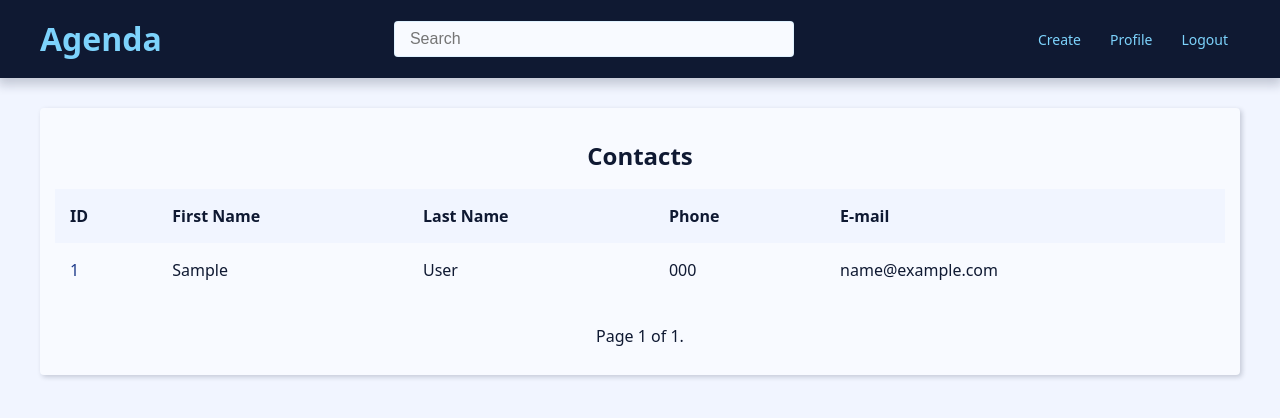
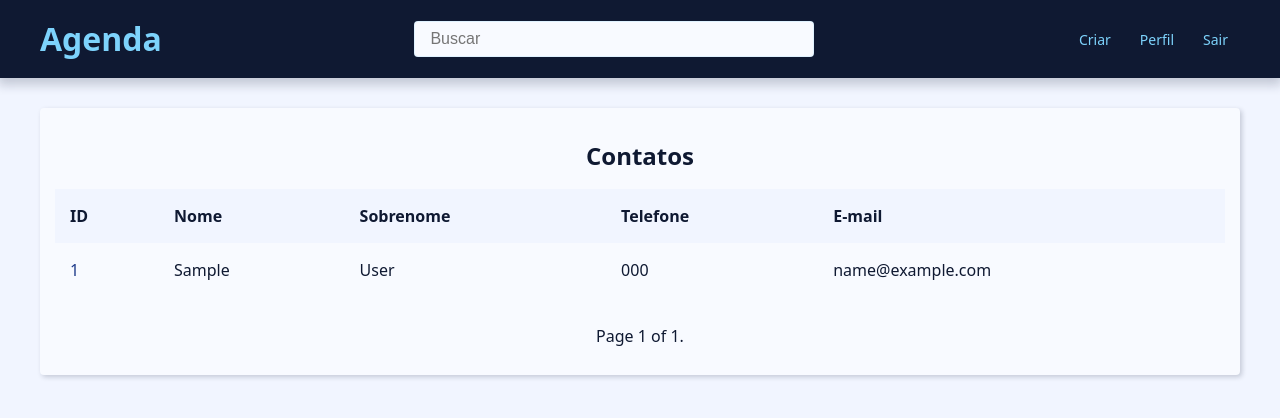
Before and after one commit to devNatanFrei/agenda-projeto, a Django app: page / in a window 1280 px wide. Shown: the top 418 px of the page. Run offline with Django 5.2, Linux system fonts and the light colour scheme; a user stored in the database is signed in; tables that the repository leaves empty hold one stand-in row (values such as "Sample post").

Commit message:
change to portuguese

```diff
--- a/base_templates/global/partials/_header.html
+++ b/base_templates/global/partials/_header.html
@@ -14,7 +14,7 @@
             <form action="{% url 'contact:search' %}" method="GET">
                 <input type="text"
                 class="search-input"
-                placeholder="Search"
+                placeholder="Buscar"
                 id="search" name="q"
                 value="{{ request.GET.q.strip }}">
             </form>
@@ -26,28 +26,28 @@
                 {% if user.is_authenticated %}
                     <li class="menu-item">
                         <a href="{% url 'contact:create' %}" class="menu-link">
-                            Create
+                            Criar
                         </a>
                     </li>
                     <li class="menu-item">
                         <a href="{% url 'contact:user_update' %}" class="menu-link">
-                            Profile
+                            Perfil
                         </a>
                     </li>
                     <li class="menu-item">
                         <a href="{% url 'contact:logout' %}" class="menu-link">
-                            Logout
+                            Sair
                         </a>
                     </li>
                 {% else %}
                     <li class="menu-item">
                         <a href="{% url 'contact:logout' %}" class="menu-link">
-                            Login
+                            Entrar
                         </a>
                     </li>
                     <li class="menu-item">
                         <a href="{% url 'contact:register' %}" class="menu-link">
-                            Register
+                            Cadastrar
                         </a>
                     </li>
                 {% endif %}
--- a/contact/templates/contact/create.html
+++ b/contact/templates/contact/create.html
@@ -3,7 +3,7 @@
 {% block content %}
   <div class="form-wrapper">
 
-    <h2>Contact</h2>
+    <h2>Contato</h2>
 
     <form
       action="{{ form_action }}"
@@ -45,7 +45,7 @@
 
       <div class="form-content">
         <div class="form-group">
-          <button class="btn" type="submit">Send</button>
+          <button class="btn" type="submit">Enviar</button>
         </div>
       </div>
 
--- a/contact/templates/contact/index.html
+++ b/contact/templates/contact/index.html
@@ -5,15 +5,15 @@
     <div class="responsive-table">
       <table class="contacts-table">
         <caption class="table-caption ">
-          Contacts
+          Contatos
         </caption>
 
         <thead>
           <tr class="table-row table-row-header">
             <th class="table-header">ID</th>
-            <th class="table-header">First Name</th>
-            <th class="table-header">Last Name</th>
-            <th class="table-header">Phone</th>
+            <th class="table-header">Nome</th>
+            <th class="table-header">Sobrenome</th>
+            <th class="table-header">Telefone</th>
             <th class="table-header">E-mail</th>
           </tr>
         </thead>
--- a/contact/templates/contact/partials/_user-form.html
+++ b/contact/templates/contact/partials/_user-form.html
@@ -27,7 +27,7 @@ method="POST"
 {% endif %}
 <div class="form-content">
   <div class="form-group">
-    <button class="btn" type="submit">Send</button>
+    <button class="btn" type="submit">Enviar</button>
   </div>
 </div>
 </form>
--- a/contact/templates/contact/register.html
+++ b/contact/templates/contact/register.html
@@ -2,7 +2,7 @@
 
 {% block content %}
   <div class="form-wrapper">
-    <h2>Register</h2>
+    <h2>Cadastro</h2>
 
    {% include "contact/partials/_user-form.html" %}
   </div>
--- a/contact/templates/contact/user_update.html
+++ b/contact/templates/contact/user_update.html
@@ -2,7 +2,7 @@
 
 {% block content %}
   <div class="form-wrapper">
-    <h2>Update User</h2>
+    <h2>Atualizar Usuário</h2>
 
    {% include "contact/partials/_user-form.html" %}
   </div>
```
Also changed, not shown: contact/forms.py (+12 -12 lines), contact/templates/contact/contact.html (+7 -7 lines).
